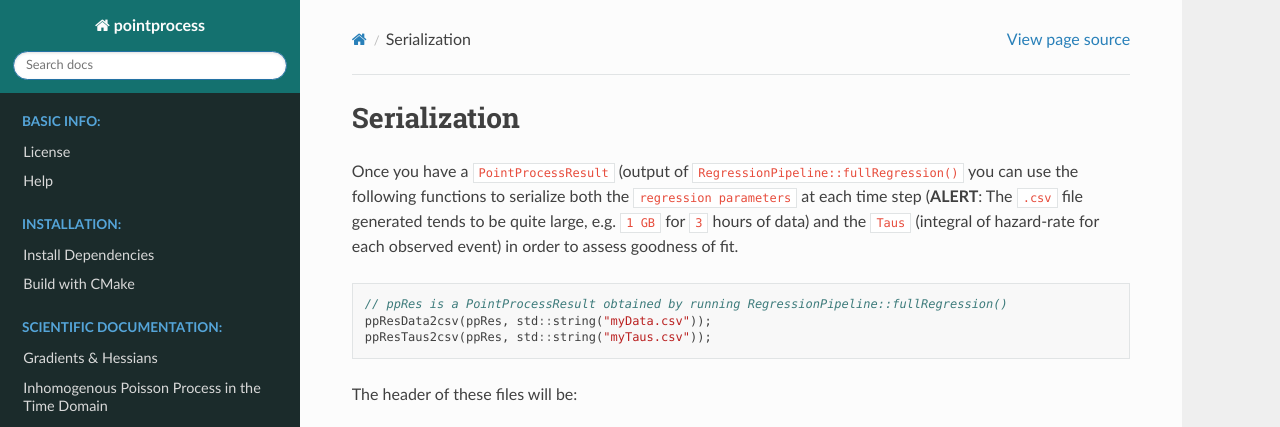
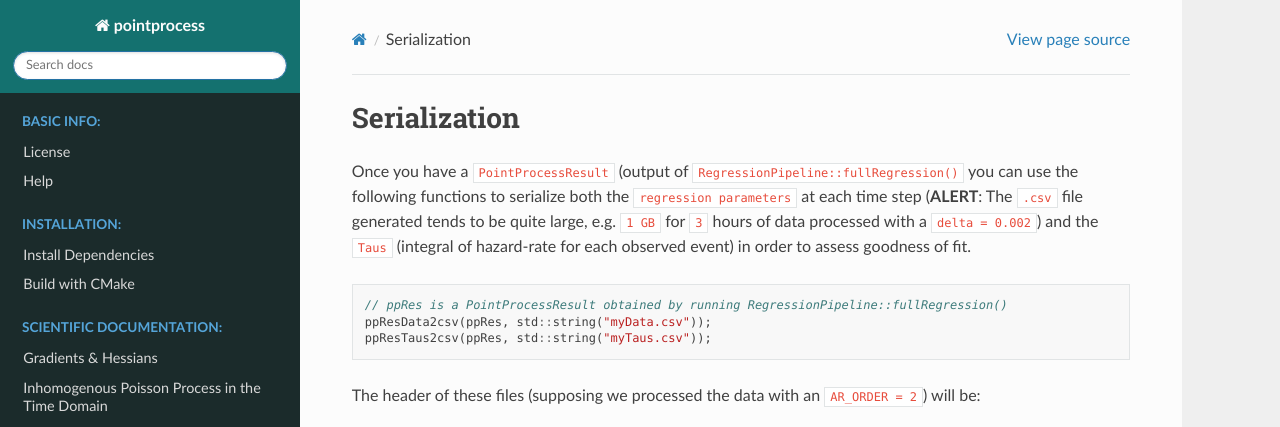
Before and after one commit to andreabonvini/pointprocess, a Sphinx documentation site: the page built from docs/source/serialize.rst, in a window 1280 px wide, cut to the strip 0-427 px from the top of the page. Built offline with Sphinx 7.4.7 and the Read the Docs theme 2.0.0, drawn with Linux system fonts in a browser that asks for light colours.

Commit message:
Minor fixes...

```diff
--- a/docs/source/serialize.rst
+++ b/docs/source/serialize.rst
@@ -2,7 +2,7 @@ Serialization
 ==============
 
 Once you have a :code:`PointProcessResult` (output of :code:`RegressionPipeline::fullRegression()` you can use the following functions to serialize
-both the :code:`regression parameters` at each time step (**ALERT**: The :code:`.csv` file generated tends to be quite large, e.g. :code:`1 GB` for :code:`3` hours of data)
+both the :code:`regression parameters` at each time step (**ALERT**: The :code:`.csv` file generated tends to be quite large, e.g. :code:`1 GB` for :code:`3` hours of data processed with a :code:`delta = 0.002`)
 and the :code:`Taus` (integral of hazard-rate for each observed event) in order to assess goodness of fit.
 
 .. code-block:: cpp
@@ -11,7 +11,7 @@ and the :code:`Taus` (integral of hazard-rate for each observed event) in order
     ppResData2csv(ppRes, std::string("myData.csv"));
     ppResTaus2csv(ppRes, std::string("myTaus.csv"));
 
-The header of these files will be:
+The header of these files (supposing we processed the data with an :code:`AR_ORDER = 2`) will be:
 
 .. csv-table:: myData.csv
    :file: _static/myDataExample.csv
--- a/pointprocesslib.py
+++ b/pointprocesslib.py
@@ -24,7 +24,6 @@ def regrlikel(
         outputDataName: str = "Data.csv",
         outputTausName: str = "Taus.csv"
 ) -> None:
-    # TODO assicurati che ci sia coerenza tra le due Enum.
     assert len(events.shape) == 1
     n_events = len(events)
     c_events_pointer = events.astype(np.double).ctypes.data_as(c_double_p)
```
